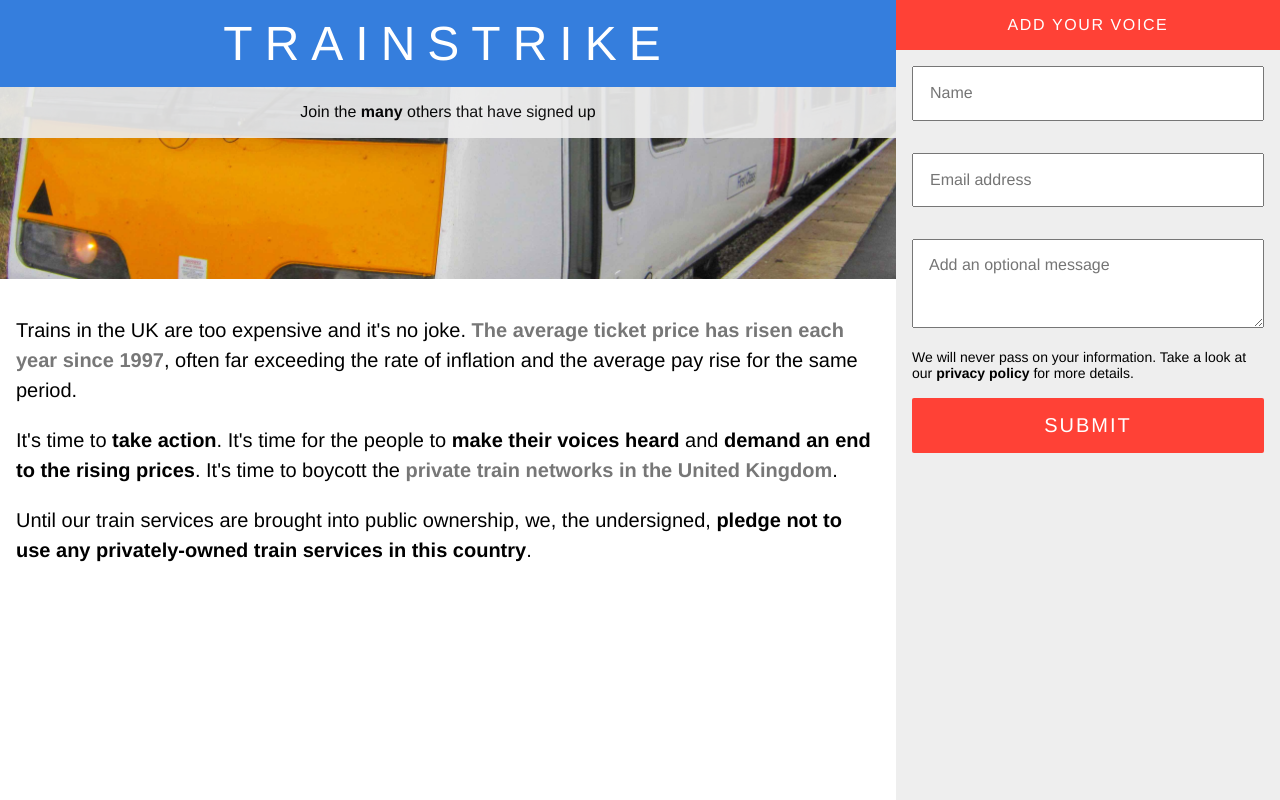
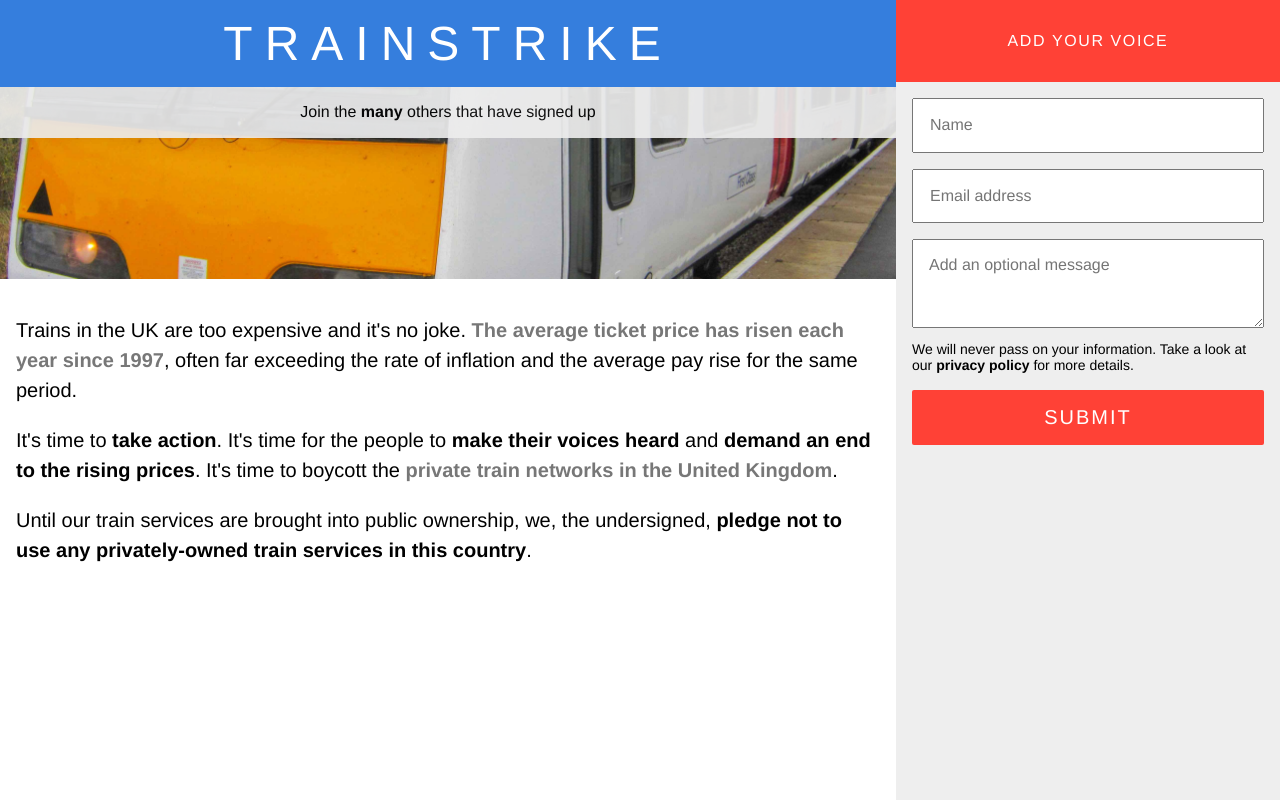
Before and after one commit to des-des/train-strike, a plain HTML site: page public/index.html in a window 1280 px wide. Drawn offline with nearby package versions, Linux system fonts and the light colour scheme; no server answers.

Commit message:
styling tweeks

```diff
--- a/public/css/style.css
+++ b/public/css/style.css
@@ -21,6 +21,7 @@
 
 .comments__inner--hidden {
   opacity: 0;
+  display: none;
 }
 
 .comments__text::after {
@@ -43,8 +44,9 @@
     float: left;
     position:inherit;
     width: 30%;
-    height: 100vh;
-    overflow: scroll;
+    height: 100%;
+    min-height: 100vh;
+    overflow: auto;
     margin: 0;
   }
   .sign-me-modal textarea {
--- a/public/index.html
+++ b/public/index.html
@@ -24,7 +24,7 @@
         </div>
 
         <!-- Explanatory text -->
-        <div class="fl f4 w-100 pa3 pb6 lh-copy bg-white">
+        <div class="fl f4 w-100 pa3 lh-copy bg-white">
           <p>Trains in the UK are too expensive and it's no joke. <a class="gray b link shadow-hover hover-blue" title="Visit the BBC article on the rising train prices in the UK" href="http://www.bbc.co.uk/news/business-33968318" target="_blank">The average ticket price has risen each year since 1997</a>, often far exceeding the rate of inflation and the average pay rise for the same period.</p>
 
           <p>It's time to <span class="b">take action</span>. It's time for the people to <span class="b">make their voices heard</span> and <span class="b">demand an end to the rising prices</span>. It's time to boycott the <a class="gray b link shadow-hover hover-blue" title="Visit the Wikipedia list of private railway operators in the UK" href="https://en.wikipedia.org/wiki/List_of_companies_operating_trains_in_the_United_Kingdom" target="_blank">private train networks in the United Kingdom</a>.</p>
@@ -38,23 +38,23 @@
         </footer>
       </div>
 
-      <div class="sign-me-modal w-100 pb3 bg-light-gray">
+      <div class="sign-me-modal w-100 bg-light-gray">
         <a class="link" href="#" title="Close the sign up form">
           <img src="img/x.svg" class="absolute top-0 right-0 w1 h1 pa3 sign-me-modal__close-button" />
         </a>
-        <header class="fl w-100 pa3 tc bg-red white tracked mb3">
+        <header class="fl w-100 pa4 tc bg-red white tracked mb3">
           <span class="ttu">Add your voice</span>
         </header>
         <form class='sign-me-modal__form'>
           <span class="sign-me-modal__form__name-error pa3 f6 red dn">Please enter your name.</span>
-          <div class="w-100 pa3">
+          <div class="w-100 ph3 pv2">
             <input name="name" type="text" placeholder="Name" class="w-100 pa3" />
           </div>
           <span class="sign-me-modal__form__email-error pa3 f6 red dn">Please enter your email address.</span>
-          <div class="w-100 pa3">
+          <div class="w-100 ph3 pv2">
             <input name="email" type="email" placeholder="Email address" class="w-100 pa3" />
           </div>
-          <div class="w-100 pa3">
+          <div class="w-100 ph3 pv2">
             <textarea name="comment" placeholder="Add an optional message" class="w-100 pa3 helvetica" rows="3"></textarea>
           </div>
           <span class="ph3 f6 dib">We will never pass on your information. Take a look at our <a class="black link b hover-blue" href="privacy.html" target="_blank" title="View our privacy policy">privacy policy</a> for more details.</span>
```
